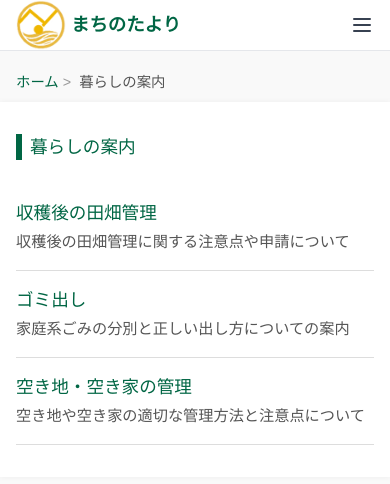
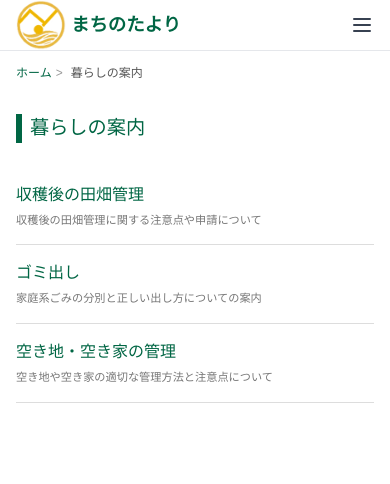
Before and after one commit to itc-s24016/machinotayori, a Next.js app: page /life in a window 390 px wide. Shown: the top 484 px of the page. Built offline with nearby package versions, Linux system fonts and the light colour scheme.

Commit message:
CSSの調整とカテゴリーを削除

```diff
--- a/app/_components/NewsList.tsx
+++ b/app/_components/NewsList.tsx
@@ -2,17 +2,11 @@ import Link from "next/link";
 import styles from "../styles/NewsList.module.css";
 import {News} from "../_lib/microcms";
 
-// ページ一覧だけ description を出すことで記事一覧と記事詳細ページの差別化をする
 type Props = {
     items: News[];
-    showImage?: boolean;
-    showDescription?: boolean;
 };
 
-export default function NewsList({
-                                     items,
-                                     showDescription = false
-                                 }: Props) {
+export default function NewsList({ items }: Props) {
     return (
         <ul className={styles.newsList}>
             {items.map((news) => (
@@ -20,19 +14,14 @@ export default function NewsList({
                     key={news.id}
                     className={styles.newsItem}
                 >
+                    <div className={styles.newsDate}>
+                        {new Date(news.datetime).toLocaleDateString("ja-JP")}
+                    </div>
                     <Link
                         href={`/content/${news.id}`}
-                        className={styles.newsLink}
+                        className={styles.newsTitle}
                     >
-                        <span className={styles.newsDate}>
-                            {new Date(news.datetime).toLocaleDateString("ja-JP")}
-                        </span>
-                        <span className={styles.newsTitle}>
-                            {news.title}
-                        </span>
-                        {showDescription && (
-                            <p className={styles.newsDescription}>{news.description}</p>
-                        )}
+                        {news.title}
                     </Link>
                 </li>
             ))}
--- a/app/childcare/page.module.css
+++ b/app/childcare/page.module.css
@@ -1,22 +1,14 @@
-:global(body) {
-    font-family: "Hiragino Sans", "Noto Sans JP", sans-serif;
-    margin: 0;
-    background: #f9f9f9;
-    color: #333;
-}
-
 .container {
     max-width: 1000px;
     margin: 0 auto;
     padding: 2rem 1rem;
     background: #fff;
-    box-shadow: 0 0 6px rgba(0,0,0,0.05);
 }
 
 .heading {
     border-left: 6px solid #006644;
     padding-left: 0.5rem;
-    font-size: 1.5rem;
+    font-size: 1.4rem;
     color: #006644;
     margin-bottom: 1.5rem;
 }
@@ -24,12 +16,6 @@
 .bold {
     font-weight: bold;
     color: #444;
-}
-
-.pageList {
-    list-style: none;
-    padding: 0;
-    margin: 0;
 }
 
 .pageItem {
@@ -53,17 +39,22 @@
 
 .pageDescription {
     display: block;
-    font-size: 0.95rem;
-    color: #555;
+    font-size: 0.85rem;
+    color: #777;
     margin-top: 0.3rem;
 }
 
 @media (max-width: 600px) {
     .heading {
-        font-size: 1.1rem;
+        font-size: 1.2rem;
     }
     .content {
         font-size: 0.87rem;
-        color: #374151;
+    }
+    .pageLink {
+        font-size: 1rem;
+    }
+    .pageDescription {
+        font-size: 0.7rem;
     }
 }
--- a/app/content/page.module.css
+++ b/app/content/page.module.css
@@ -1,16 +1,8 @@
-:global(body) {
-    font-family: "Hiragino Sans", "Noto Sans JP", sans-serif;
-    margin: 0;
-    background: #f9f9f9;
-    color: #333;
-}
-
 .container {
     max-width: 1000px;
     margin: 0 auto;
     padding: 2rem 1rem;
     background: #fff;
-    box-shadow: 0 0 6px rgba(0,0,0,0.05);
 }
 
 .heading {
@@ -21,49 +13,11 @@
     margin-bottom: 1.5rem;
 }
 
-.bold {
-    font-weight: bold;
-    color: #444;
-}
-
-.pageList {
-    list-style: none;
-    padding: 0;
-    margin: 0;
-}
-
-.pageItem {
-    border-bottom: 1px solid #ddd;
-    padding: 1rem 0;
-}
-
-.pageLink {
-    text-decoration: none;
-    color: #006644;
-    font-size: 1.1rem;
-}
-
-.link {
-    text-decoration: none;
-    color: mediumblue;
-}
-.link:hover {
-    text-decoration: underline;
-}
-
-.pageDescription {
-    display: block;
-    font-size: 0.95rem;
-    color: #555;
-    margin-top: 0.3rem;
-}
-
 @media (max-width: 600px) {
     .heading {
         font-size: 1.1rem;
     }
     .content {
         font-size: 0.87rem;
-        color: #374151;
     }
 }
--- a/app/globals.css
+++ b/app/globals.css
@@ -17,7 +17,3 @@ body {
   color: var(--foreground);
   font-family: Arial, Helvetica, sans-serif;
 }
-
-h2 {
-    color: #006644;
-}
--- a/app/health/page.module.css
+++ b/app/health/page.module.css
@@ -1,22 +1,14 @@
-:global(body) {
-    font-family: "Hiragino Sans", "Noto Sans JP", sans-serif;
-    margin: 0;
-    background: #f9f9f9;
-    color: #333;
-}
-
 .container {
     max-width: 1000px;
     margin: 0 auto;
     padding: 2rem 1rem;
     background: #fff;
-    box-shadow: 0 0 6px rgba(0,0,0,0.05);
 }
 
 .heading {
     border-left: 6px solid #006644;
     padding-left: 0.5rem;
-    font-size: 1.5rem;
+    font-size: 1.4rem;
     color: #006644;
     margin-bottom: 1.5rem;
 }
@@ -24,12 +16,6 @@
 .bold {
     font-weight: bold;
     color: #444;
-}
-
-.pageList {
-    list-style: none;
-    padding: 0;
-    margin: 0;
 }
 
 .pageItem {
@@ -53,17 +39,22 @@
 
 .pageDescription {
     display: block;
-    font-size: 0.95rem;
-    color: #555;
+    font-size: 0.85rem;
+    color: #777;
     margin-top: 0.3rem;
 }
 
 @media (max-width: 600px) {
     .heading {
-        font-size: 1.1rem;
+        font-size: 1.2rem;
     }
     .content {
         font-size: 0.87rem;
-        color: #374151;
+    }
+    .pageLink {
+        font-size: 1rem;
+    }
+    .pageDescription {
+        font-size: 0.7rem;
     }
 }
--- a/app/life/page.module.css
+++ b/app/life/page.module.css
@@ -1,22 +1,14 @@
-:global(body) {
-    font-family: "Hiragino Sans", "Noto Sans JP", sans-serif;
-    margin: 0;
-    background: #f9f9f9;
-    color: #333;
-}
-
 .container {
     max-width: 1000px;
     margin: 0 auto;
     padding: 2rem 1rem;
     background: #fff;
-    box-shadow: 0 0 6px rgba(0,0,0,0.05);
 }
 
 .heading {
     border-left: 6px solid #006644;
     padding-left: 0.5rem;
-    font-size: 1.5rem;
+    font-size: 1.4rem;
     color: #006644;
     margin-bottom: 1.5rem;
 }
@@ -24,12 +16,6 @@
 .bold {
     font-weight: bold;
     color: #444;
-}
-
-.pageList {
-    list-style: none;
-    padding: 0;
-    margin: 0;
 }
 
 .pageItem {
@@ -53,17 +39,22 @@
 
 .pageDescription {
     display: block;
-    font-size: 0.95rem;
-    color: #555;
+    font-size: 0.85rem;
+    color: #777;
     margin-top: 0.3rem;
 }
 
 @media (max-width: 600px) {
     .heading {
-        font-size: 1.1rem;
+        font-size: 1.2rem;
     }
     .content {
         font-size: 0.87rem;
-        color: #374151;
+    }
+    .pageLink {
+        font-size: 1rem;
+    }
+    .pageDescription {
+        font-size: 0.7rem;
     }
 }
--- a/app/life/page.tsx
+++ b/app/life/page.tsx
@@ -24,7 +24,7 @@ export default function Page() {
     return (
         <main className={styles.container}>
             <h1 className={styles.heading}>暮らしの案内</h1>
-            <ul className={styles.pageList}>
+            <ul>
                 {pages.map((page) => (
                     <li key={page.href} className={styles.pageItem}>
                         <Link href={page.href} className={styles.pageLink}>
--- a/app/styles/Breadcrumb.module.css
+++ b/app/styles/Breadcrumb.module.css
@@ -33,3 +33,10 @@
 .breadcrumb a:hover {
     text-decoration-line: none;
 }
+
+@media (max-width: 600px) {
+    .breadcrumb {
+        padding: 0 1rem;
+        font-size: 0.75rem;
+    }
+}
--- a/app/styles/Header.module.css
+++ b/app/styles/Header.module.css
@@ -119,7 +119,7 @@
     }
 }
 /* スマホ対応 */
-@media (max-width: 600px) {
+@media (max-width: 768px) {
     .logo {
         font-size: 1.15rem;
     }
@@ -128,4 +128,7 @@
         height: 50px;
         padding-right: 5px;
     }
+    .navLink{
+        font-size: 0.95rem;
+    }
 }
--- a/app/styles/NewsList.module.css
+++ b/app/styles/NewsList.module.css
@@ -1,10 +1,3 @@
-:global(main) {
-    background: #fff;
-    max-width: 1000px;
-    margin: 0 auto;
-    padding: 2rem 1rem;
-}
-
 .heading {
     border-left: 6px solid #006644;
     padding-left: 0.5rem;
@@ -24,32 +17,24 @@
     padding: 1rem 0;
 }
 
-.newsLink {
-    text-decoration: none;
-    color: #222;
-    display: block;
-}
-
 .newsDate {
     font-size: 0.9rem;
     color: #666;
-    padding-right: 10px;
 }
 
 .newsTitle {
     font-size: 1.2rem;
+    display: block;
     padding-left: 0.5rem;
     color: #006644;
 }
 
-.pagination {
-    margin-top: 2rem;
-    display: flex;
-    justify-content: space-between;
-    color: #006644;
-}
-
 @media (max-width: 600px) {
+    .newsDate {
+        font-size: 0.7rem;
+        color: #666;
+        padding-right: 7px;
+    }
     .newsTitle {
         font-size: 1rem;
         color: #006644;
```
Also changed, not shown: app/styles/Pagination.module.css (+11 -0 lines), app/styles/not-found.module.css (+17 -0 lines).
